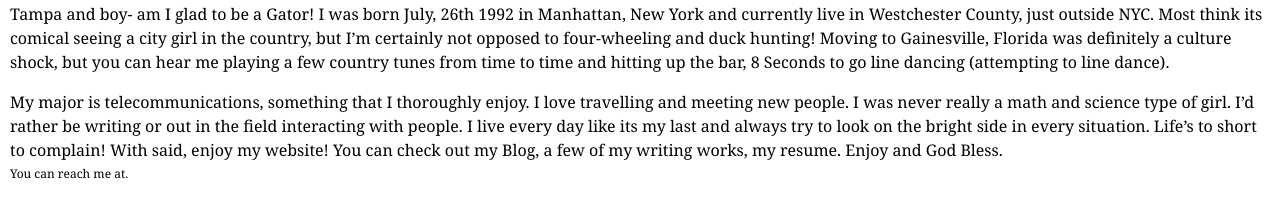
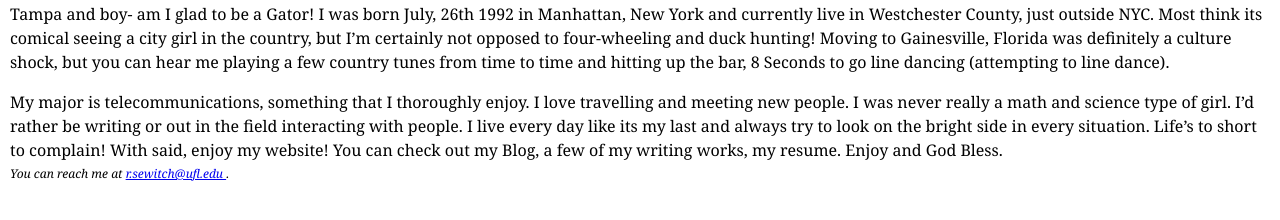
Before and after one commit to rsewitch/rsewitch.github.io, a plain HTML site: page index.html in a window 1280 px wide. Shown: the part 94-314 px from the top of the page. Drawn offline with Linux system fonts and the light colour scheme.

Commit message:
Update index.html

```diff
--- a/index.html
+++ b/index.html
@@ -27,8 +27,16 @@ My major is telecommunications, something that I thoroughly enjoy.  I love trave
 
         </article>
         <footer>
+            <address>
+                You can reach me at <a href="mailto:
+                r.sewitch@ufl.edu">
+                r.sewitch@ufl.edu
+                </a>.
+                </address>
 
-            You can reach me at.<a href="mailto:r.sewitch@ufl.edu" ></a>
+
+
+
 
         </footer>
     </body>
```
